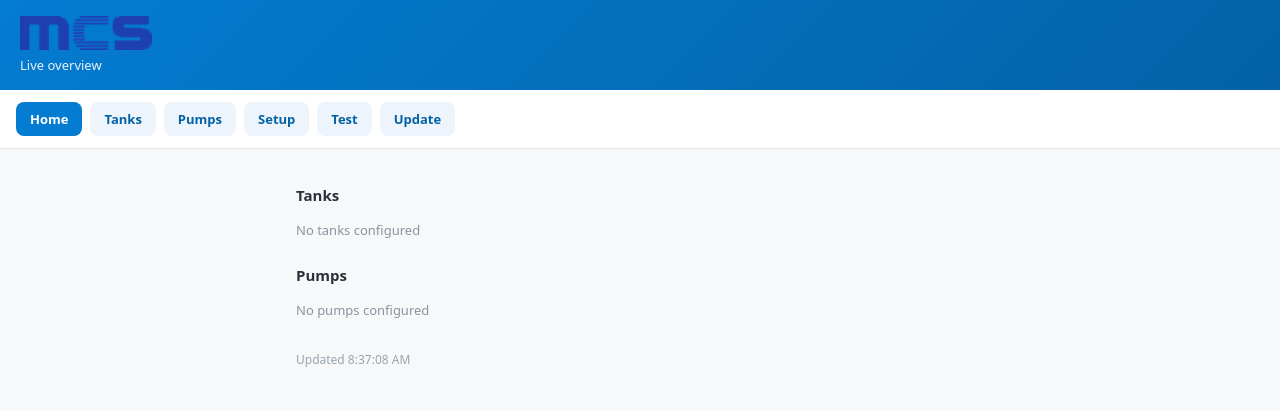
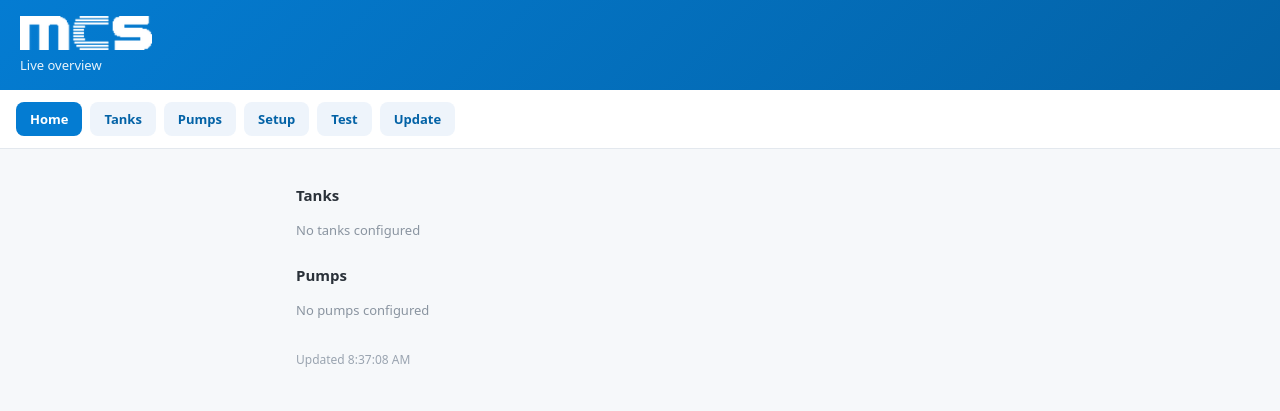
Before and after one commit to Elektropac/MCS_Control, a plain HTML site: page web/index.html in a window 1280 px wide. Drawn offline with Linux system fonts and the light colour scheme; no server answers.

Commit message:
web: make header logo white on the blue header (CSS filter)

```diff
--- a/web/index.html
+++ b/web/index.html
@@ -15,7 +15,7 @@
       background:var(--bg);color:var(--body)}
     header{background:linear-gradient(135deg,var(--mcs-blue),var(--mcs-blue-d));
       color:#fff;padding:16px 20px}
-    header .logo{height:34px;display:block}
+    header .logo{height:34px;display:block;filter:brightness(0) invert(1)}
     header .sub{opacity:.9;font-size:13px;margin-top:6px}
     nav{display:flex;gap:8px;flex-wrap:wrap;padding:12px 16px;background:#fff;border-bottom:1px solid var(--line)}
     nav a{padding:8px 14px;border-radius:8px;background:#eef4fb;color:var(--mcs-blue-d);
```
